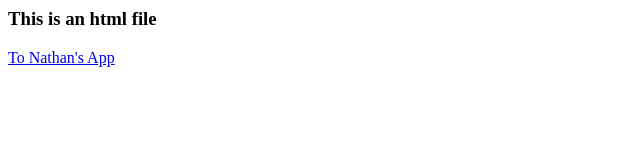
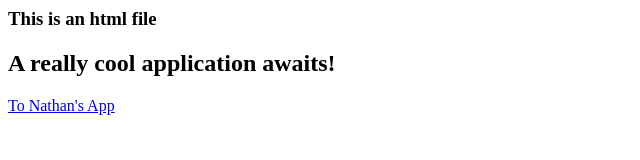
Before and after one commit to Frosty9424/frost_dev_lab_november, a website: page index.html in a window 1280 px wide. Shown: the whole page, without its empty margins (0-640 px from the left). Drawn offline with Linux system fonts and the light colour scheme.

Commit message:
I really am the Eggman

```diff
--- a/index.html
+++ b/index.html
@@ -1,3 +1,4 @@
 <h3>This is an html file</h3>
+<h2>A really cool application awaits!</h2>
 
 <a href="https://mike-gzjx.onrender.com" target="blank">To Nathan's App</a>
```
